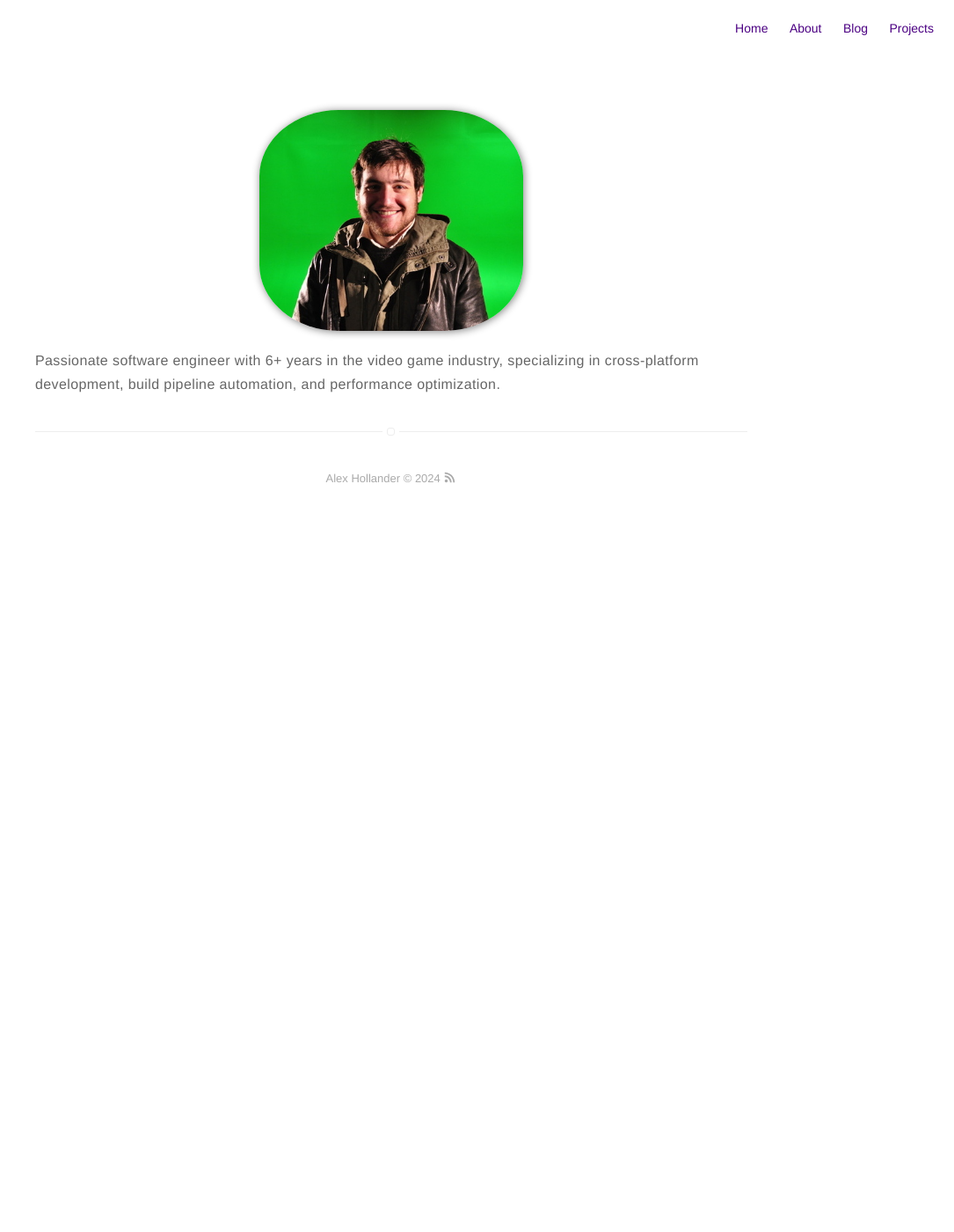
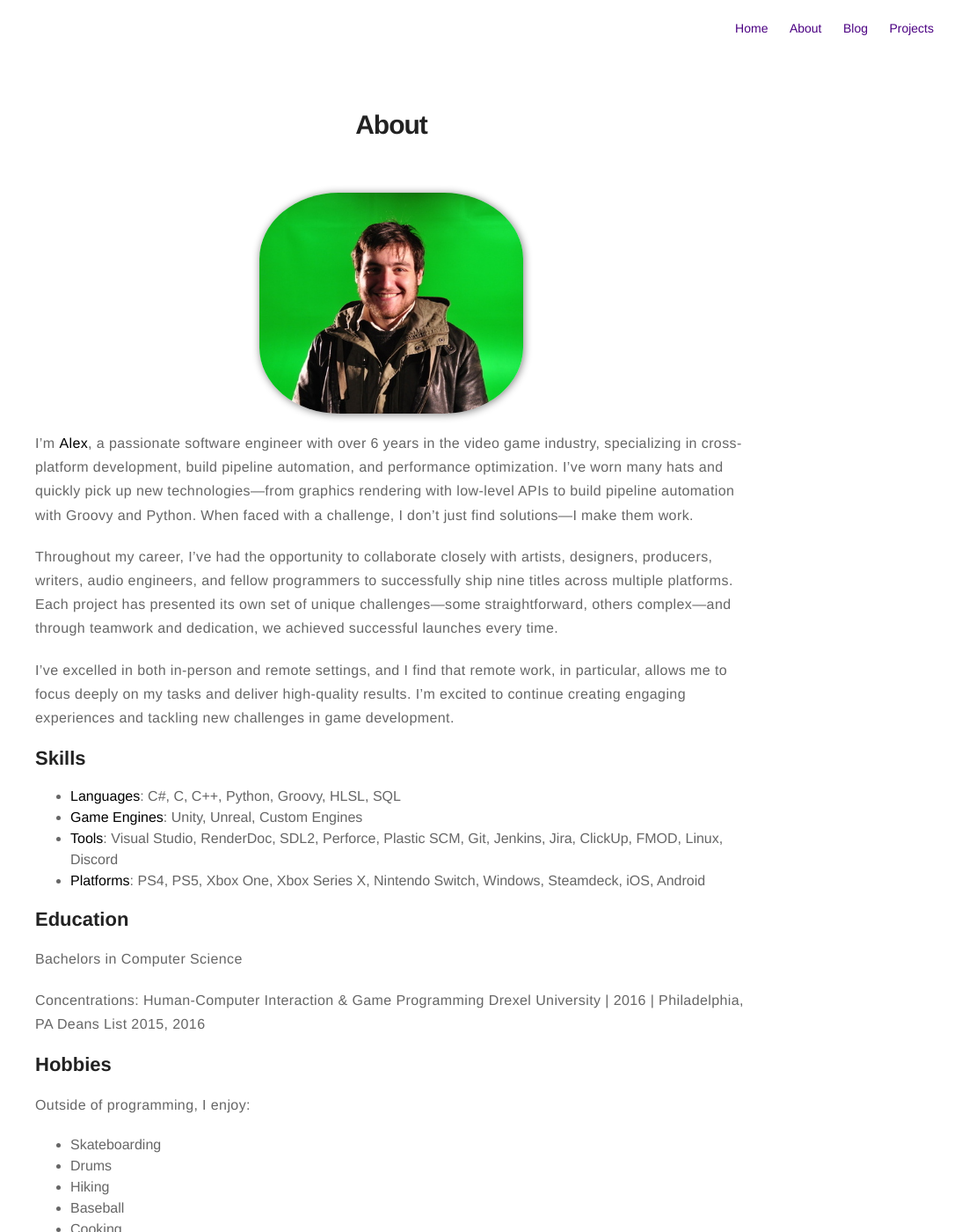
Before and after one commit to Ashen-Vaults/ashen-vaults.github.io, a Jekyll site: the page built from about.md, in a window 1280 px wide and 1400 px high. Shown: the whole window at 88% size, without its empty margins (195-1280 px from the left). Built offline with Jekyll 4.4.1, drawn with Linux system fonts in a browser that asks for light colours; some of the changed text lies outside the part shown.

Commit message:
Updated about me, and file organization for projects

```diff
--- a/_includes/header.html
+++ b/_includes/header.html
@@ -22,5 +22,8 @@
         {% include social-links.html %}
     </header>
 {% endif %}
+{% if page.title != "Home" %}
+   <h1 class="title">{{ page.title }}</h1>
+{% endif %}
 
 {% include nav.html %}
--- a/about.md
+++ b/about.md
@@ -4,4 +4,71 @@ layout: page
 ---
 ![Profile Image]({{ site.url }}/{{ site.picture }})
 
-Passionate software engineer with 6+ years in the video game industry, specializing in cross-platform development, build pipeline automation, and performance optimization.
+I’m **Alex**, a passionate software engineer with over 6 years in the video game industry, specializing in cross-platform development, build pipeline automation, and performance optimization. I’ve worn many hats and quickly pick up new technologies—from graphics rendering with low-level APIs to build pipeline automation with Groovy and Python. When faced with a challenge, I don’t just find solutions—I make them work.
+
+Throughout my career, I’ve had the opportunity to collaborate closely with artists, designers, producers, writers, audio engineers, and fellow programmers to successfully ship nine titles across multiple platforms. Each project has presented its own set of unique challenges—some straightforward, others complex—and through teamwork and dedication, we achieved successful launches every time.
+
+I’ve excelled in both in-person and remote settings, and I find that remote work, in particular, allows me to focus deeply on my tasks and deliver high-quality results. I’m excited to continue creating engaging experiences and tackling new challenges in game development.
+
+
+## Skills
+
+- **Languages**: C#, C, C++, Python, Groovy, HLSL, SQL
+- **Game Engines**: Unity, Unreal, Custom Engines
+- **Tools**: Visual Studio, RenderDoc, SDL2, Perforce, Plastic SCM, Git, Jenkins, Jira, ClickUp, FMOD, Linux, Discord
+- **Platforms**: PS4, PS5, Xbox One, Xbox Series X, Nintendo Switch, Windows, Steamdeck, iOS, Android
+
+## Education
+Bachelors in Computer Science
+
+Concentrations: Human-Computer Interaction & Game Programming
+Drexel University | 2016 | Philadelphia, PA
+Deans List 2015, 2016
+
+## Hobbies
+
+Outside of programming, I enjoy:
+- Skateboarding
+- Drums
+- Hiking
+- Baseball
+- Cooking
+- Coffee
+- Philadlephia History
+
+## My Top 5's
+
+**Games**:
+- Diablo 2: LOD
+- TES: Oblivion
+- Alan Wake 2
+- Tony Hawk's Pro Skater
+- Myst
+
+**Albums**:
+- Nirvana - *Nevermind*
+- Bolt Thrower - *The IVth Crusade*
+- Tetsu Inoue - *Ambiant Otaku*
+- Alice in Chains - *Jar of Flies*
+- Tribulation - *The Formulas of Death*
+
+**TV Shows**:
+- Twin Peaks
+- X-Files
+- True Detective (Season 1)
+- Arrested Development
+- The Adventures of Pete & Pete
+
+**Movies**:
+- The Goonies
+- Shawshank Redemption
+- Re-Animator
+- Cemetery Man
+- Back to the Future
+
+**Books**:
+- Swamp Thing
+- Sandman
+- Salt
+- The Road
+- Blackhole
```
Also changed, not shown: _posts/2018-09-15-proj-bears.markdown (added, +58 -0 lines), _posts/2020-01-08-proj-ben10_omni.markdown (added, +58 -0 lines), _posts/2020-10-02-proj-goozy.markdown (added, +58 -0 lines), _posts/2020-10-09-proj-ben10_power copy.markdown (added, +58 -0 lines), _posts/2021-09-24-proj-addams.markdown (added, +58 -0 lines), _posts/2022-07-15-proj-superpets.markdown (added, +58 -0 lines), _posts/2023-03-10-proj-jl_cosmic.markdown (added, +58 -0 lines), _posts/2024-10-04-proj-patrick.markdown (added, +58 -0 lines), _posts/2025-01-23-proj-jpb.markdown (added, +58 -0 lines), 4 other files.
